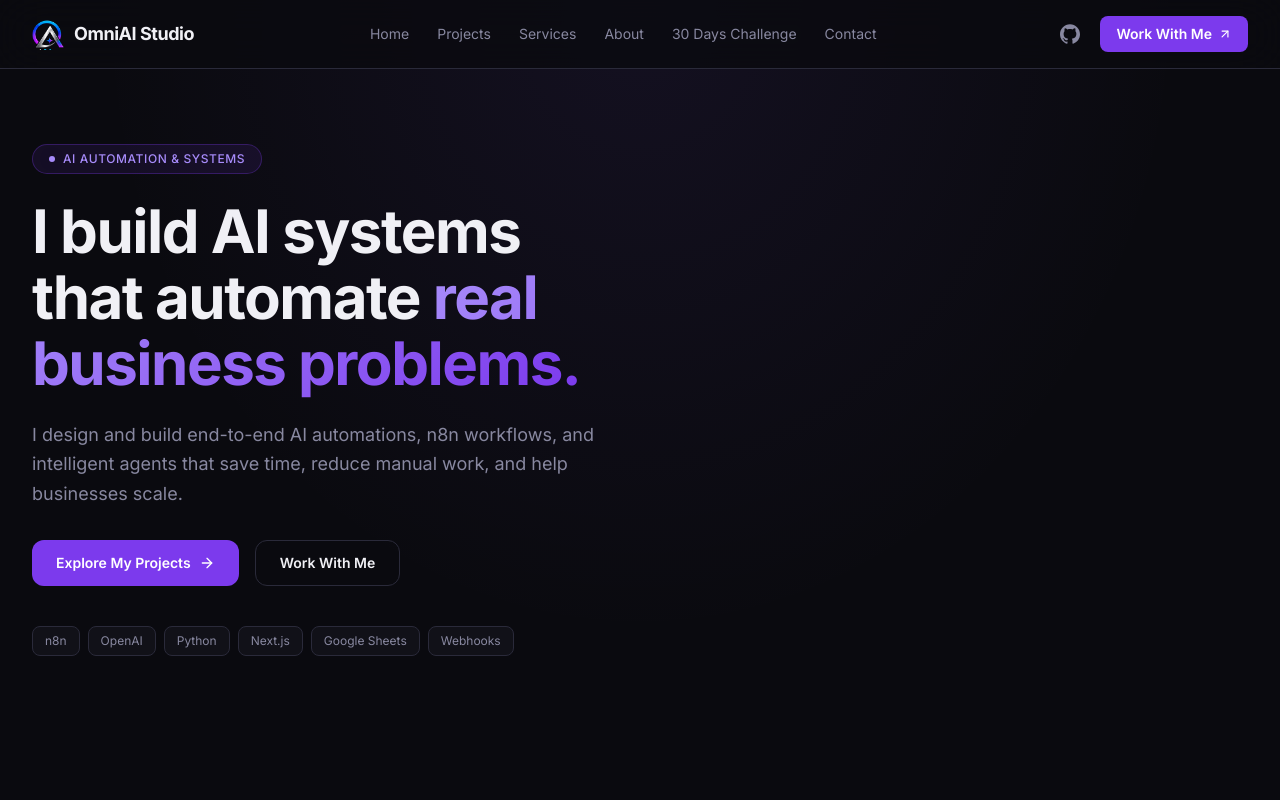
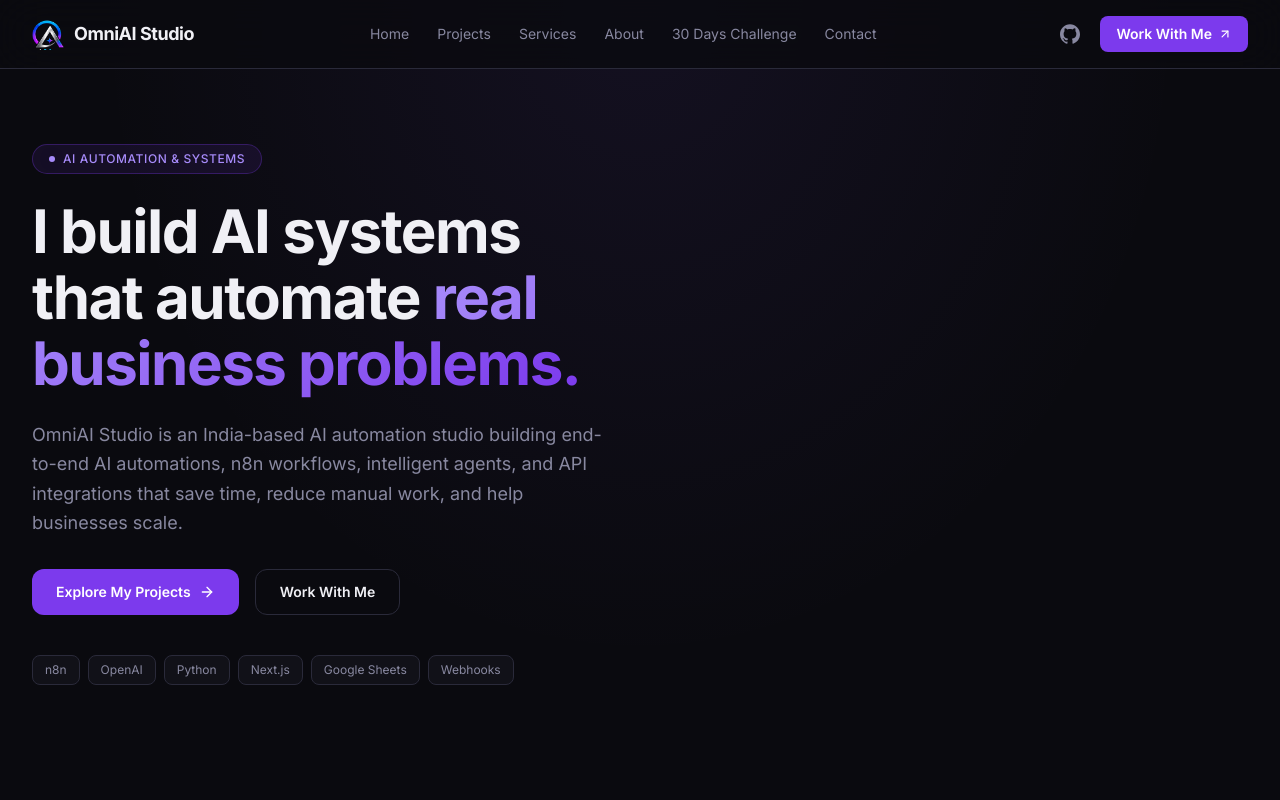
Before and after one commit to shivamsaidane46-lang/OmniAI-Studio, a Next.js app: page / in a window 1280 px wide. Shown: the top 800 px of the page. Built offline with nearby package versions, Linux system fonts and the light colour scheme.

Commit message:
Strengthen homepage semantic GEO content

```diff
--- a/src/components/HeroSection.tsx
+++ b/src/components/HeroSection.tsx
@@ -34,9 +34,10 @@
             </h1>
 
             <p className="mt-6 text-lg text-text-secondary leading-relaxed max-w-xl">
-              I design and build end-to-end AI automations, n8n workflows, and
-              intelligent agents that save time, reduce manual work, and help
-              businesses scale.
+              OmniAI Studio is an India-based AI automation studio building
+              end-to-end AI automations, n8n workflows, intelligent agents,
+              and API integrations that save time, reduce manual work, and
+              help businesses scale.
             </p>
 
             <div className="mt-8 flex flex-wrap gap-4">
@@ -56,7 +57,7 @@
             </div>
 
             {/* Tech Badges */}
-            <div className="mt-10 flex flex-wrap gap-2">
+            <div className="mt-10 flex flex-wrap gap-2" aria-label="Technologies used">
               {techBadges.map((tech) => (
                 <span
                   key={tech}
@@ -69,7 +70,7 @@
           </div>
 
           {/* Right — Workflow Diagram */}
-          <div className="hidden lg:block animate-fade-in">
+          <div className="hidden lg:block animate-fade-in" aria-hidden="true">
             <WorkflowDiagram />
           </div>
         </div>
```
